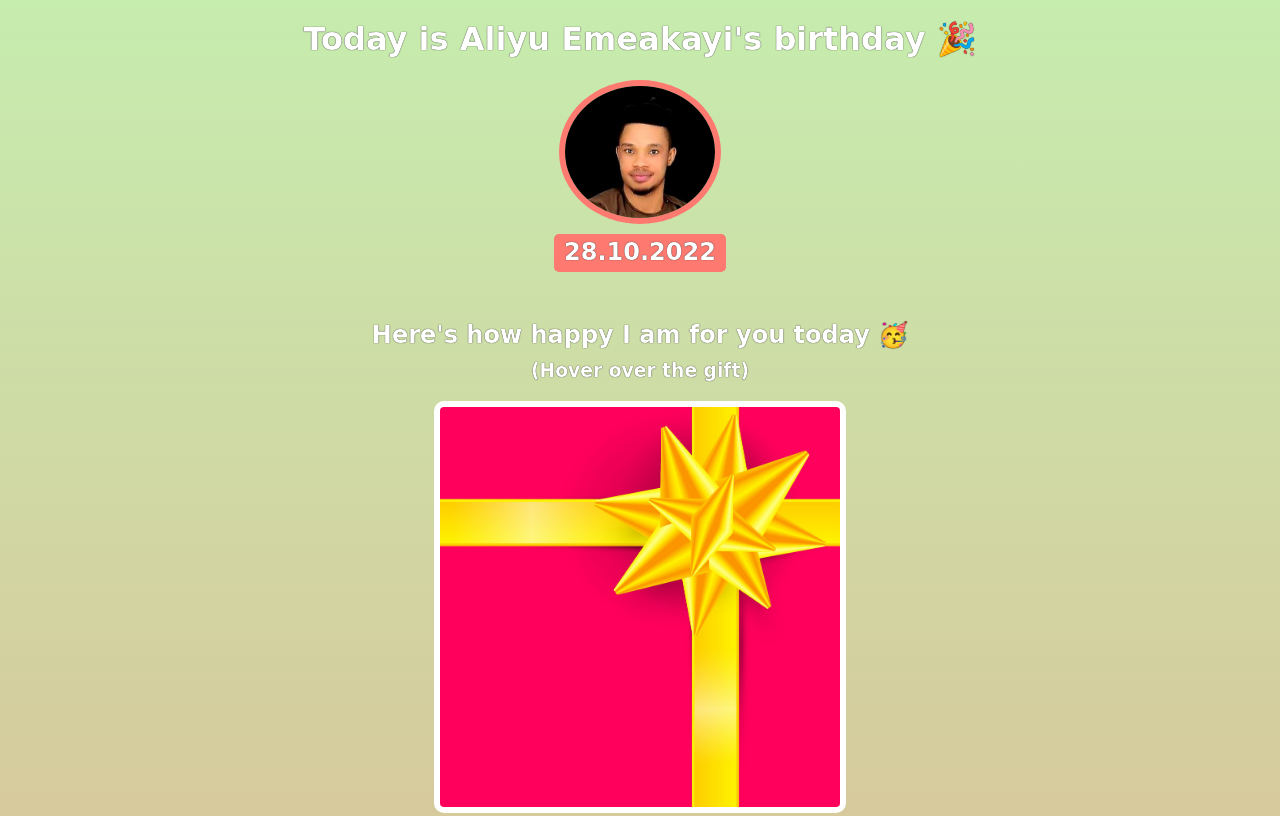
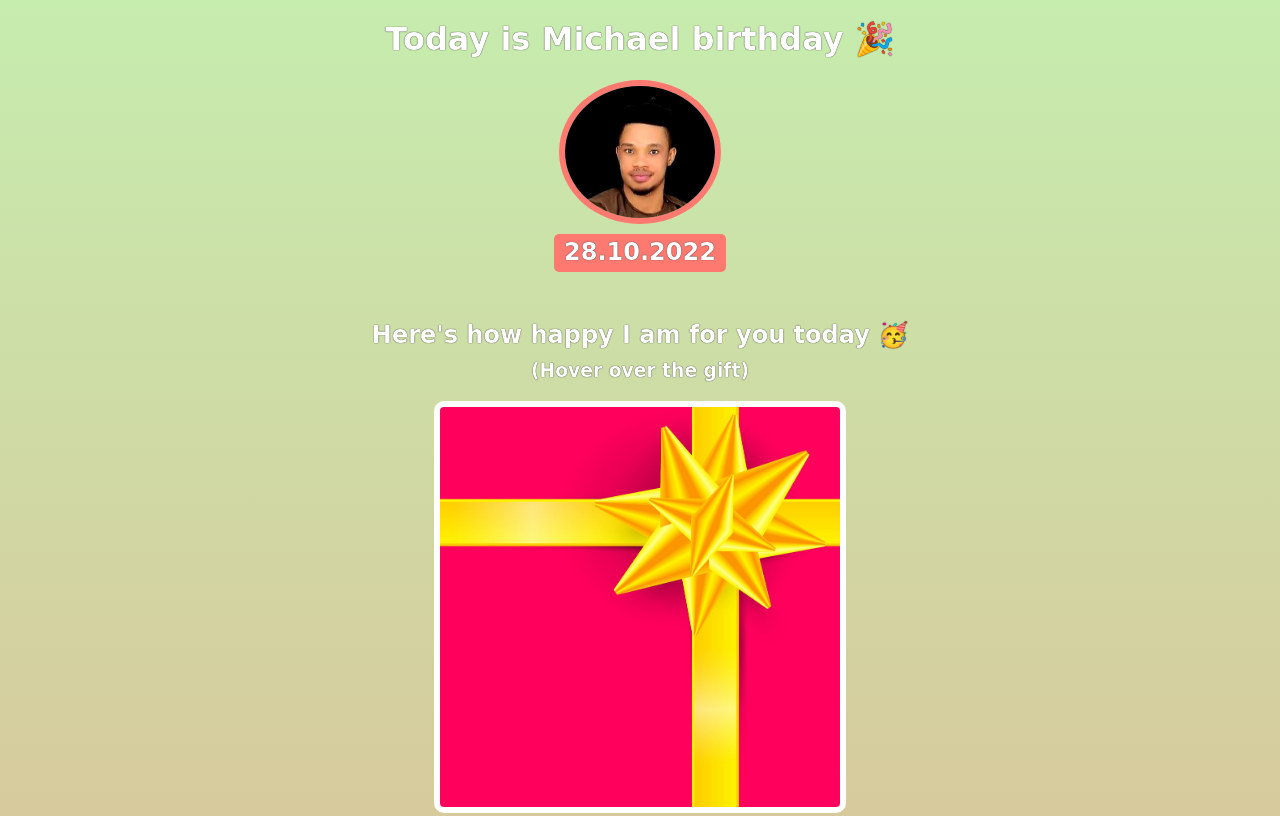
Before and after one commit to Michael-Dolapo/birthday-gift-site, a plain HTML site: page index.html in a window 1280 px wide. Shown: the top 816 px of the page. Drawn offline with nearby package versions, Linux system fonts and the light colour scheme; a web font is replaced by a local one.

Commit message:
Change the name to Michael

```diff
--- a/index.html
+++ b/index.html
@@ -7,7 +7,7 @@
     </head>
     <body>
         <div id="header">
-            <h1 id="aliyu-img">Today is Aliyu Emeakayi's birthday 🎉</h1>
+            <h1 id="aliyu-img">Today is Michael birthday 🎉</h1>
             <img id="bff-img" src="images/Aliyu.jpg">
             <h2 id="bday-date">28.10.2022</h2>
         </div>
```
